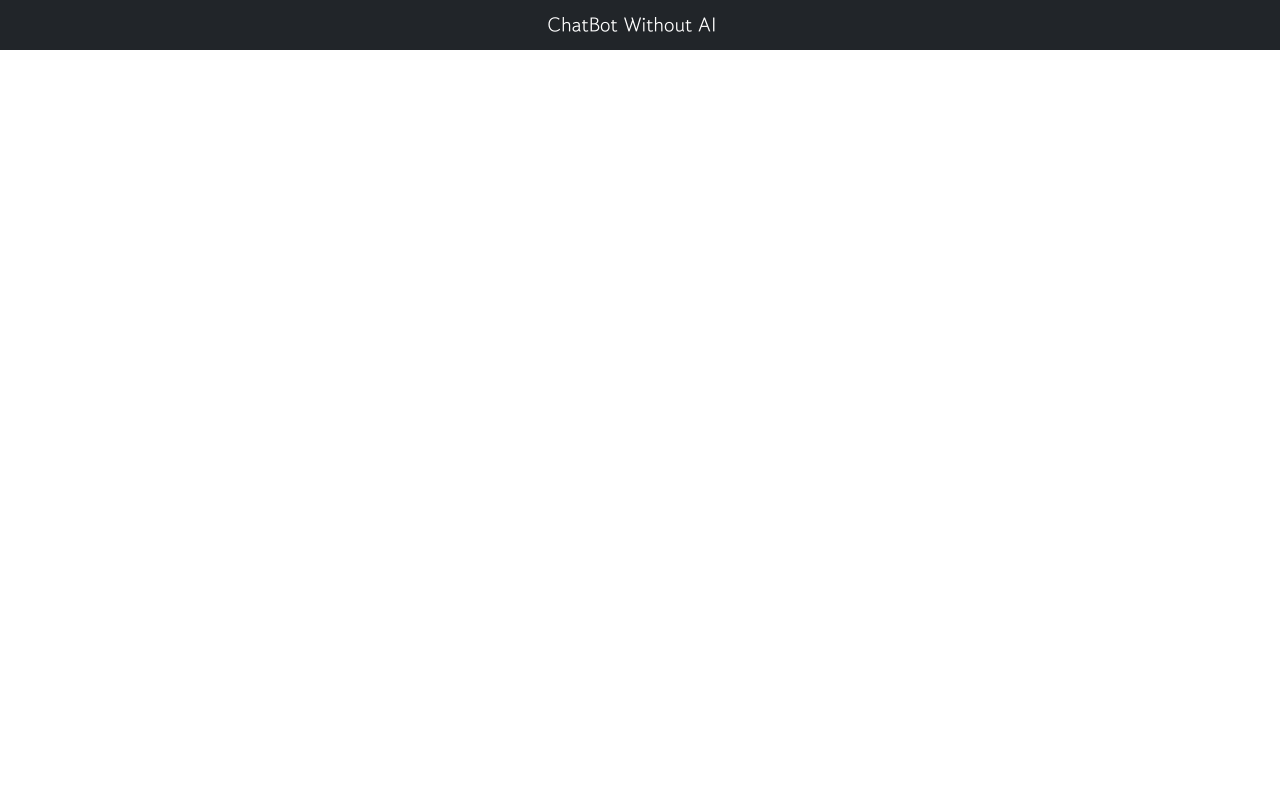
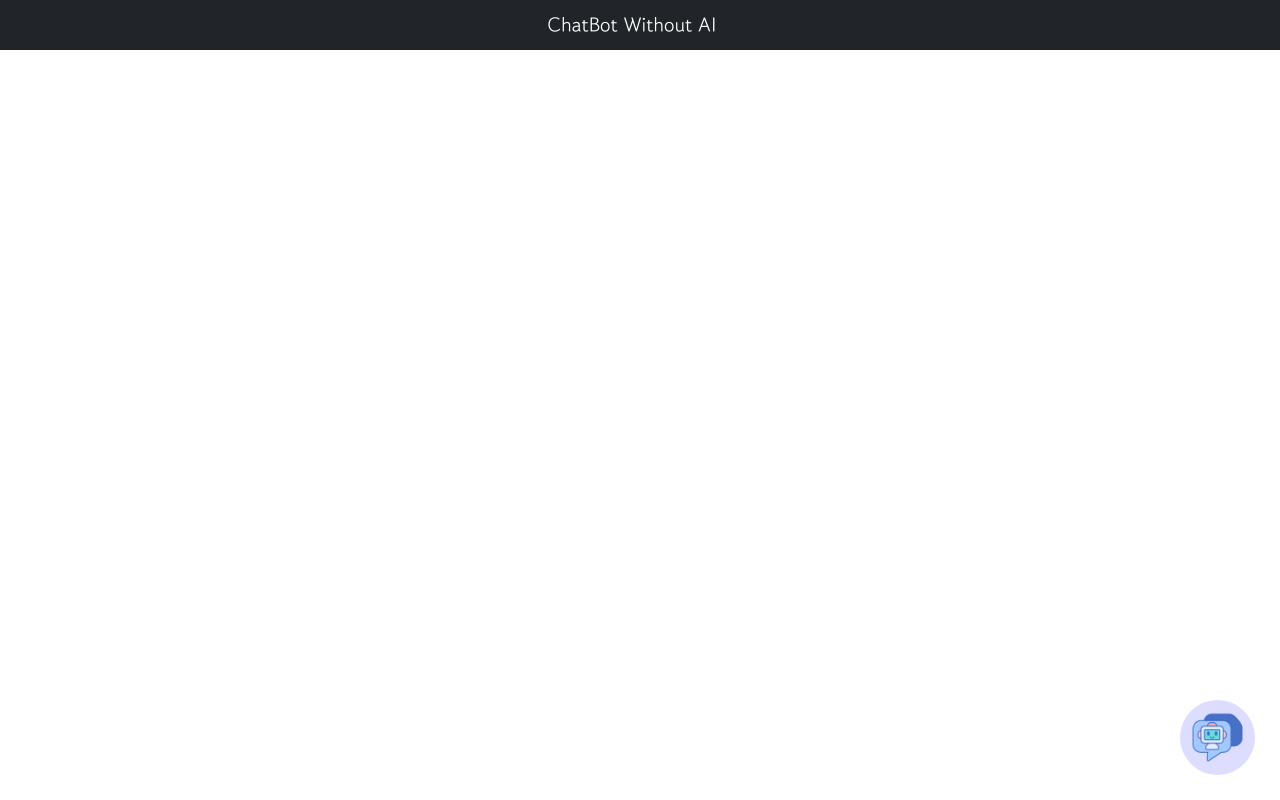
Before and after one commit to praveenscience/edusera-chat-bot, a React (Create React App) app: page / in a window 1280 px wide. Built offline with nearby package versions, Linux system fonts and the light colour scheme.

Commit message:
Included ChatBot inside App.

```diff
--- a/src/components/App.js
+++ b/src/components/App.js
@@ -1,5 +1,6 @@
 import React, { Component } from "react";
 import Header from "./Bootstrap/Header";
+import ChatBot from "./ChatBot/ChatBot";
 
 class App extends Component {
   state = {};
@@ -9,6 +10,7 @@ class App extends Component {
         <Header containerClass="justify-content-center" dark={true}>
           ChatBot Without AI
         </Header>
+        <ChatBot />
       </div>
     );
   }
--- a/src/styles/App.scss
+++ b/src/styles/App.scss
@@ -1,2 +1,3 @@
 .App {
+  @import "ChatBot/ChatBot";
 }
```
